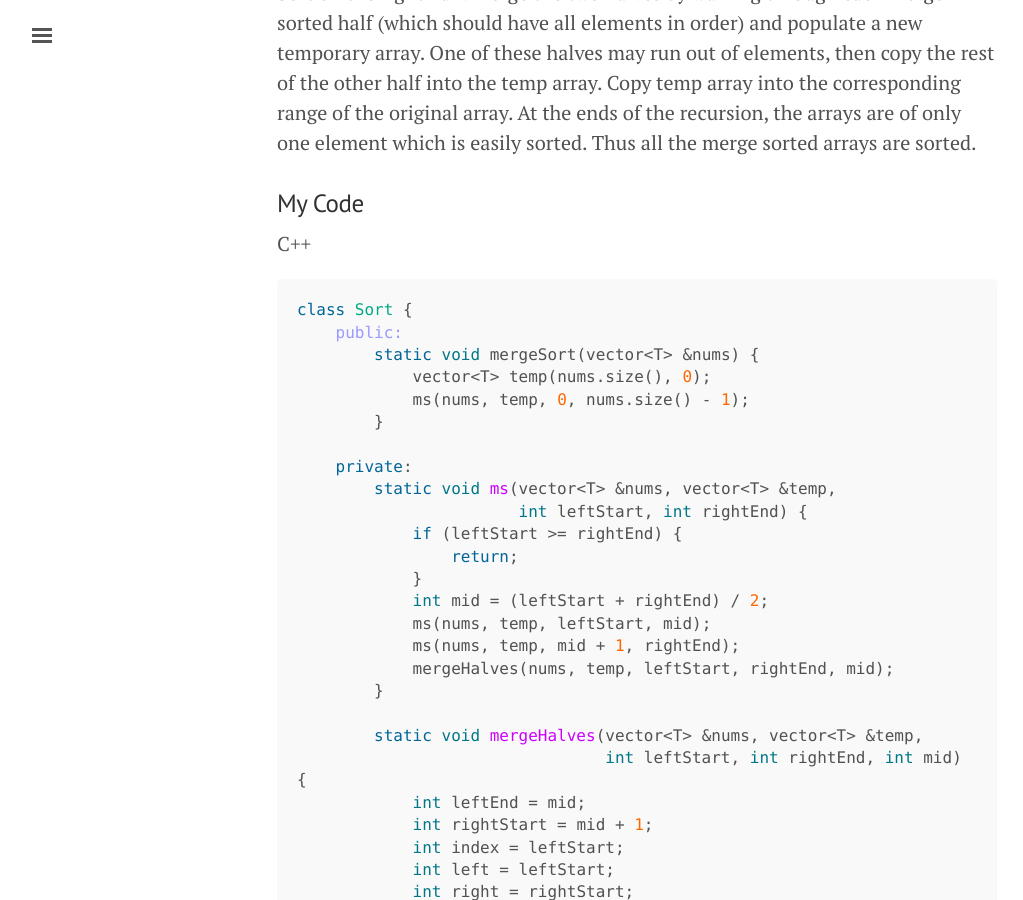
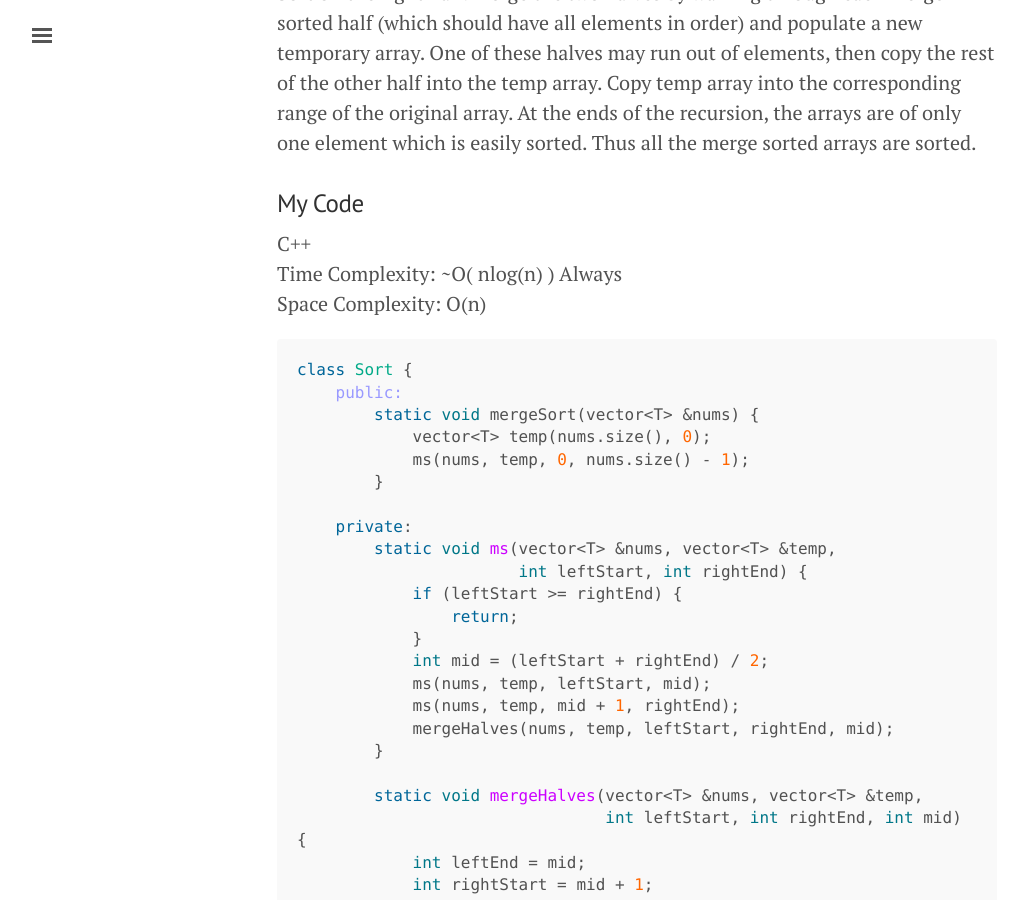
Before and after one commit to washifu/CodeBlog, a Jekyll site: the page built from pages/2017-10-21-Merge_Sort.md, in a window 1280 px wide and 900 px high, scrolled down 363 px. Shown: the whole window, without its empty margins (3-1026 px from the left). Built offline with Jekyll 4.4.1, drawn with Linux system fonts in a browser that asks for light colours; comment, search, counter and statistics services are not loaded.

Commit message:
Update 2017-10-21-Merge_Sort.md

````diff
--- a/pages/2017-10-21-Merge_Sort.md
+++ b/pages/2017-10-21-Merge_Sort.md
@@ -15,6 +15,8 @@ which is easily sorted. Thus all the merge sorted arrays are sorted.
 
 ### My Code
 C++
+Time Complexity: ~O( nlog(n) ) Always
+Space Complexity: O(n)
 ```c++
 class Sort {
     public:
````
